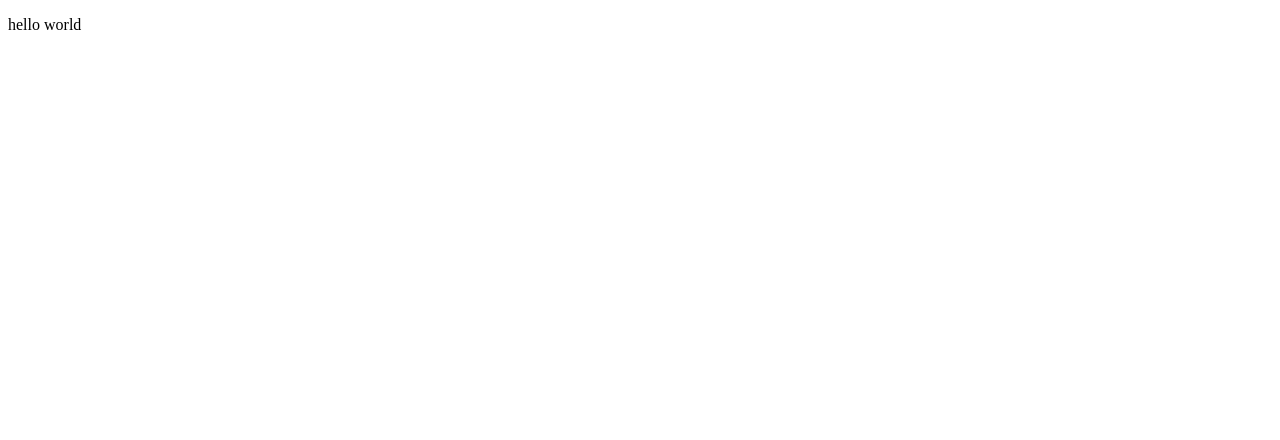
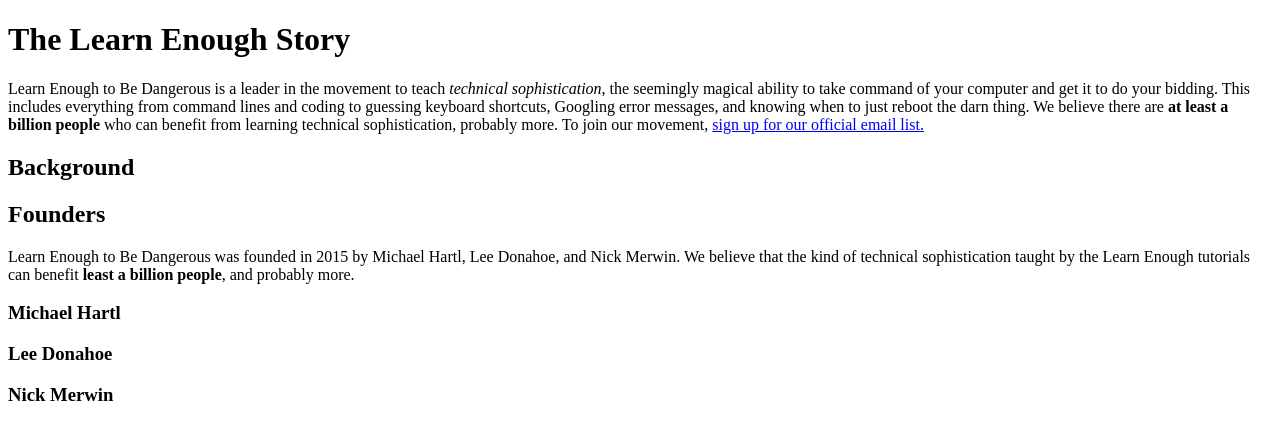
Before and after one commit to FernsThePlant/ferntheplant, a plain HTML site: page index.html in a window 1280 px wide. Drawn offline with Linux system fonts and the light colour scheme.

Commit message:
Update index.html

```diff
--- a/index.html
+++ b/index.html
@@ -6,6 +6,27 @@
     </head>
 
     <body>
-        <p>hello world</p>
+        <h1>The Learn Enough Story</h1>
+        <p>
+            Learn Enough to Be Dangerous is a leader in the movement to teach
+            <em>technical sophistication</em>, the seemingly magical ability to take
+            command of your computer and get it to do your bidding. This includes
+            everything from command lines and coding to guessing keyboard shortcuts,
+            Googling error messages, and knowing when to just reboot the darn thing.
+            We believe there are <strong>at least a billion people</strong> who can benefit from
+            learning technical sophistication, probably more. To join our
+            movement, <a href="https://learnenough.com/email" target="_blank">sign up for our official email list.</a>
+        </p>
+        <h2>Background</h2>
+        <h2>Founders</h2>
+        <p>
+            Learn Enough to Be Dangerous was founded in 2015 by Michael Hartl, Lee
+            Donahoe, and Nick Merwin. We believe that the kind of technical
+            sophistication taught by the Learn Enough tutorials can benefit
+            <strong>least a billion people</strong>, and probably more.
+        </p>
+        <h3>Michael Hartl</h3>
+        <h3>Lee Donahoe</h3>
+        <h3>Nick Merwin</h3
     </body>
 </html>
```
